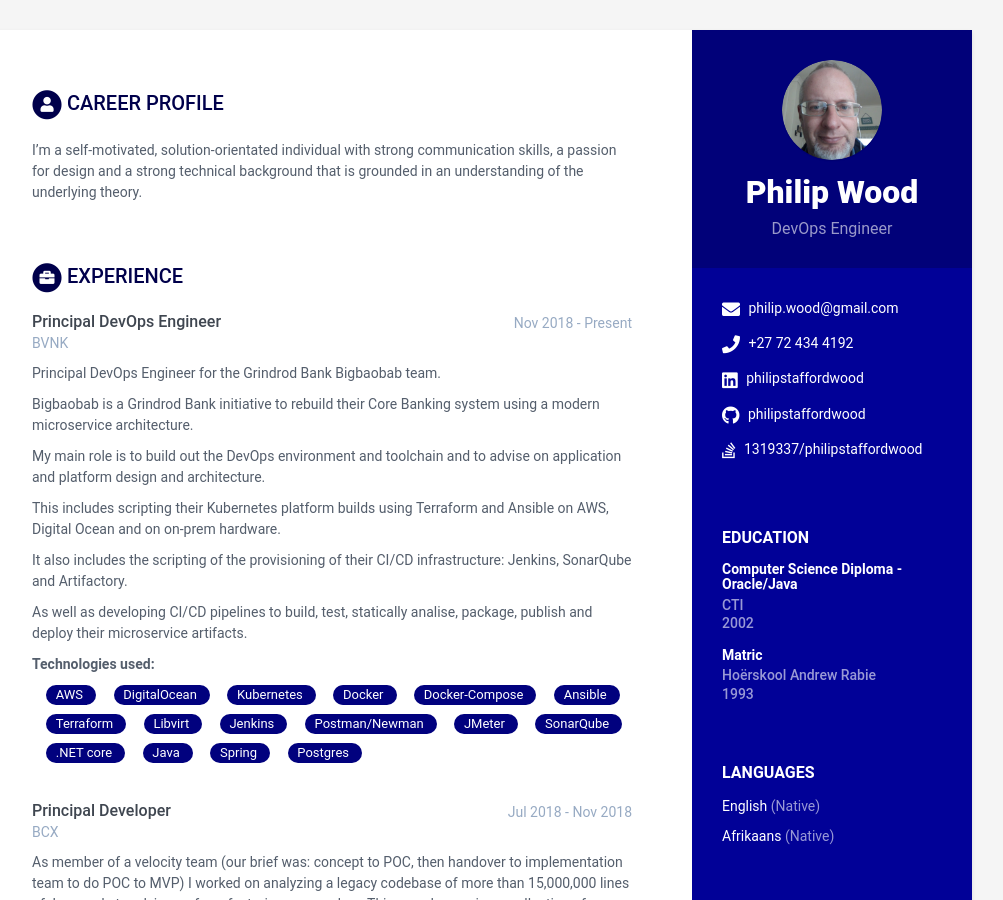
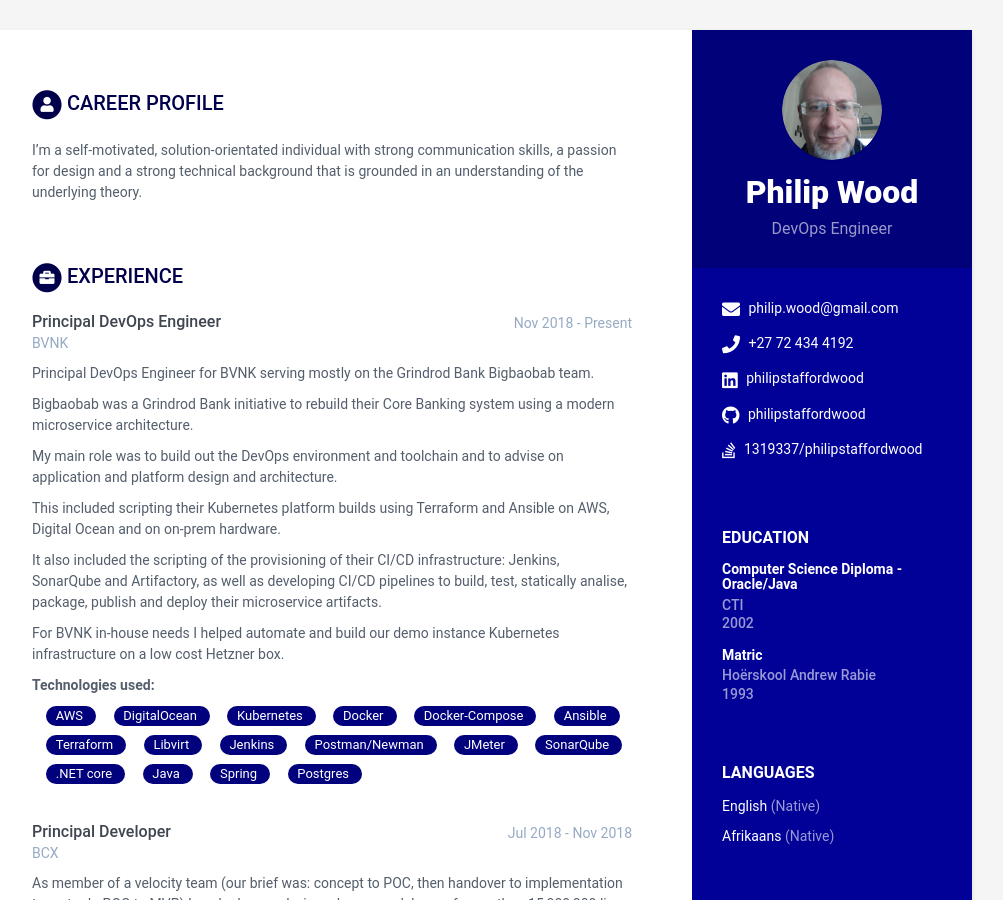
Before and after one commit to philipstaffordwood/philipstaffordwood-cv, a Jekyll site: the page built from index.html, in a window 1280 px wide and 900 px high. Shown: the whole window, without its empty margins (168-1171 px from the left). Built offline with Jekyll 4.4.1, drawn with Linux system fonts in a browser that asks for light colours.

Commit message:
updated BVNK detail

```diff
--- a/_data/data.yml
+++ b/_data/data.yml
@@ -56,17 +56,17 @@
       time: Nov 2018 - Present
       company: BVNK
       details: |
-        Principal DevOps Engineer for the Grindrod Bank Bigbaobab team.
+        Principal DevOps Engineer for BVNK serving mostly on the Grindrod Bank Bigbaobab team.
 
-        Bigbaobab is a Grindrod Bank initiative to rebuild their Core Banking system using a modern microservice architecture.
+        Bigbaobab was a Grindrod Bank initiative to rebuild their Core Banking system using a modern microservice architecture.
 
-        My main role is to build out the DevOps environment and toolchain and to advise on application and platform design and architecture.
+        My main role was to build out the DevOps environment and toolchain and to advise on application and platform design and architecture.
 
-        This includes scripting their Kubernetes platform builds using Terraform and Ansible on AWS, Digital Ocean and on on-prem hardware.
+        This included scripting their Kubernetes platform builds using Terraform and Ansible on AWS, Digital Ocean and on on-prem hardware.
 
-        It also includes the scripting of the provisioning of their CI/CD infrastructure: Jenkins, SonarQube and Artifactory.
+        It also included the scripting of the provisioning of their CI/CD infrastructure: Jenkins, SonarQube and Artifactory, as well as developing CI/CD pipelines to build, test, statically analise, package, publish and deploy their microservice artifacts.
 
-        As well as developing CI/CD pipelines to build, test, statically analise, package, publish and deploy their microservice artifacts.
+        For BVNK in-house needs I helped automate and build our demo instance Kubernetes infrastructure on a low cost Hetzner box.
 
         **Technologies used:**
         <div class="tagcloud06">
```
